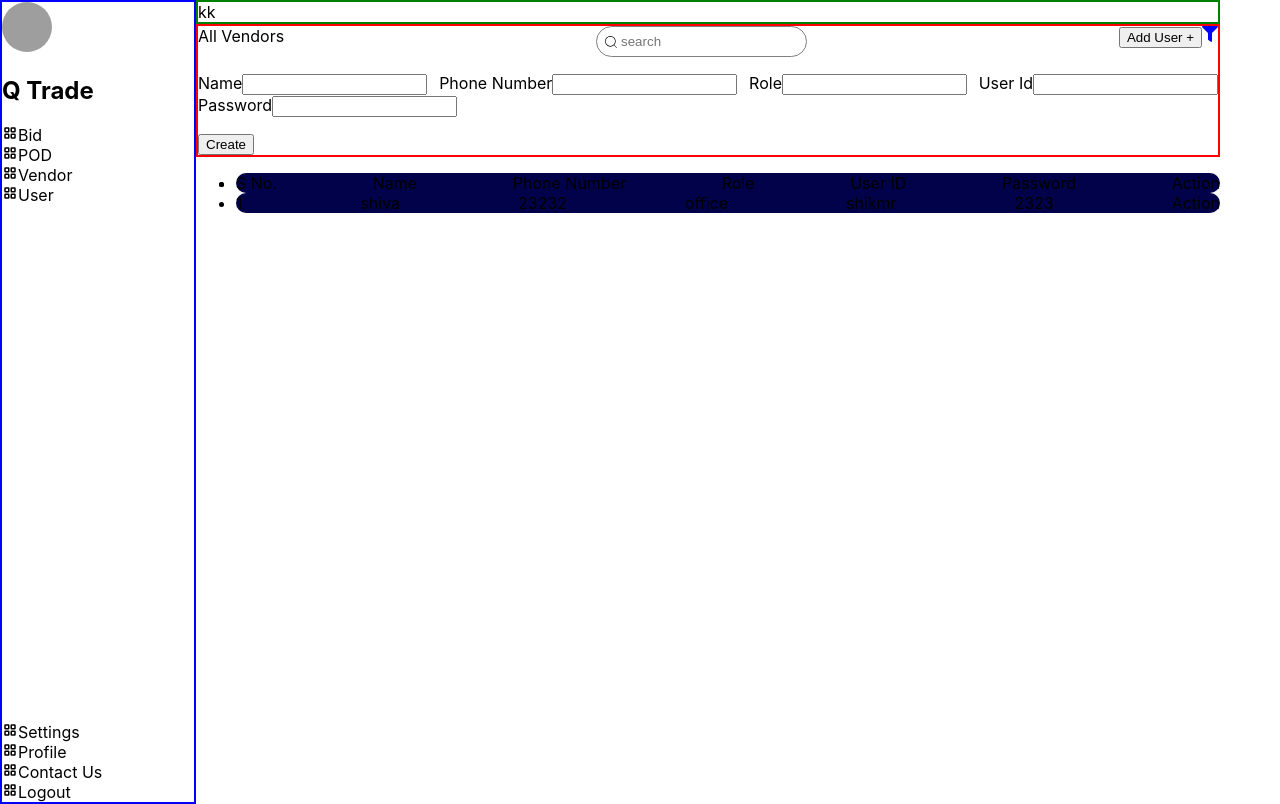
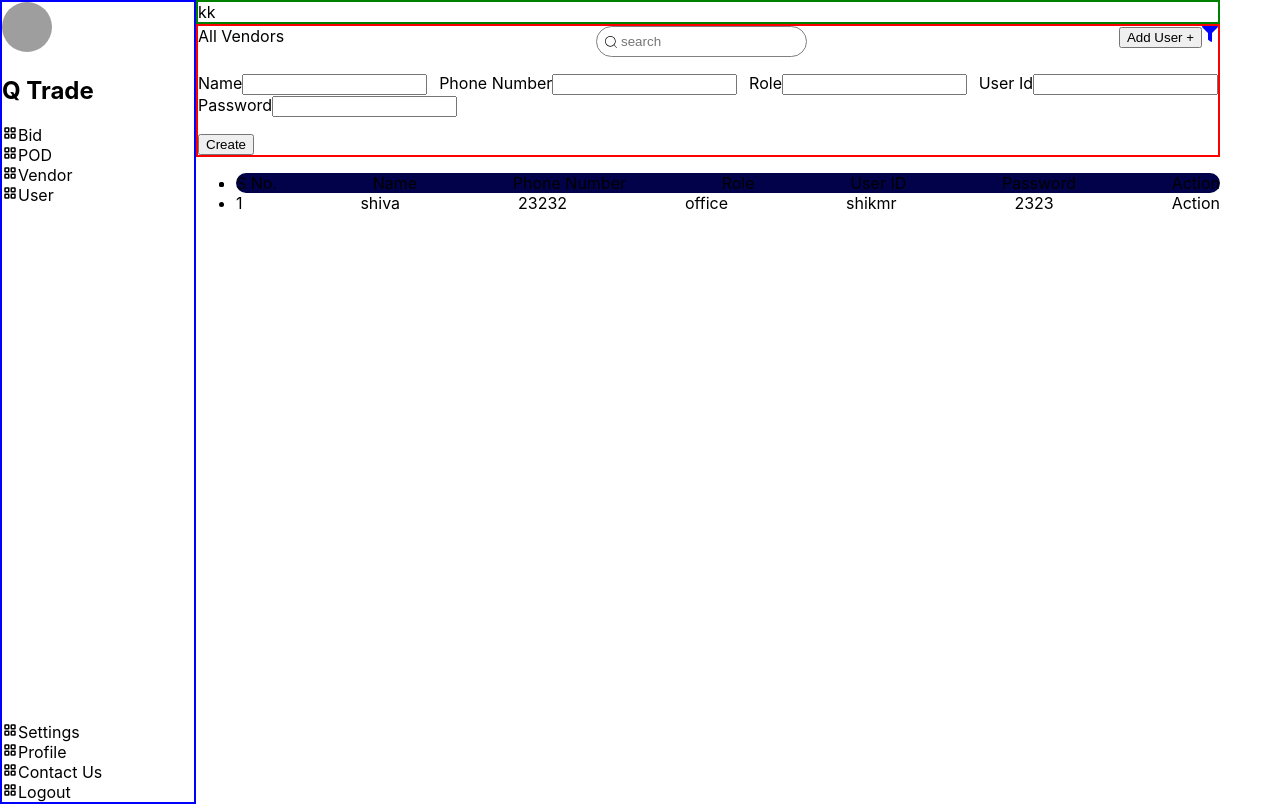
Before and after one commit to shiva2351/qikbuk, a React (Create React App) app: page / in a window 1280 px wide. Built offline with nearby package versions, Linux system fonts and the light colour scheme; grey boxes are pictures that could not be loaded.

Commit message:
Update index.js

```diff
--- a/src/components/UserRoute/index.js
+++ b/src/components/UserRoute/index.js
@@ -25,7 +25,7 @@ class UserRoute extends Component {
               </li>
               {List.map((eachItem) => (
                 <li key={eachItem.name}>
-                  <ul className="User-ul">
+                  <ul className="User-uls">
                     <li className="user-li">1</li>
                     <li className="user-li">{eachItem.name}</li>
                     <li className="user-li">{eachItem.number}</li>
```
